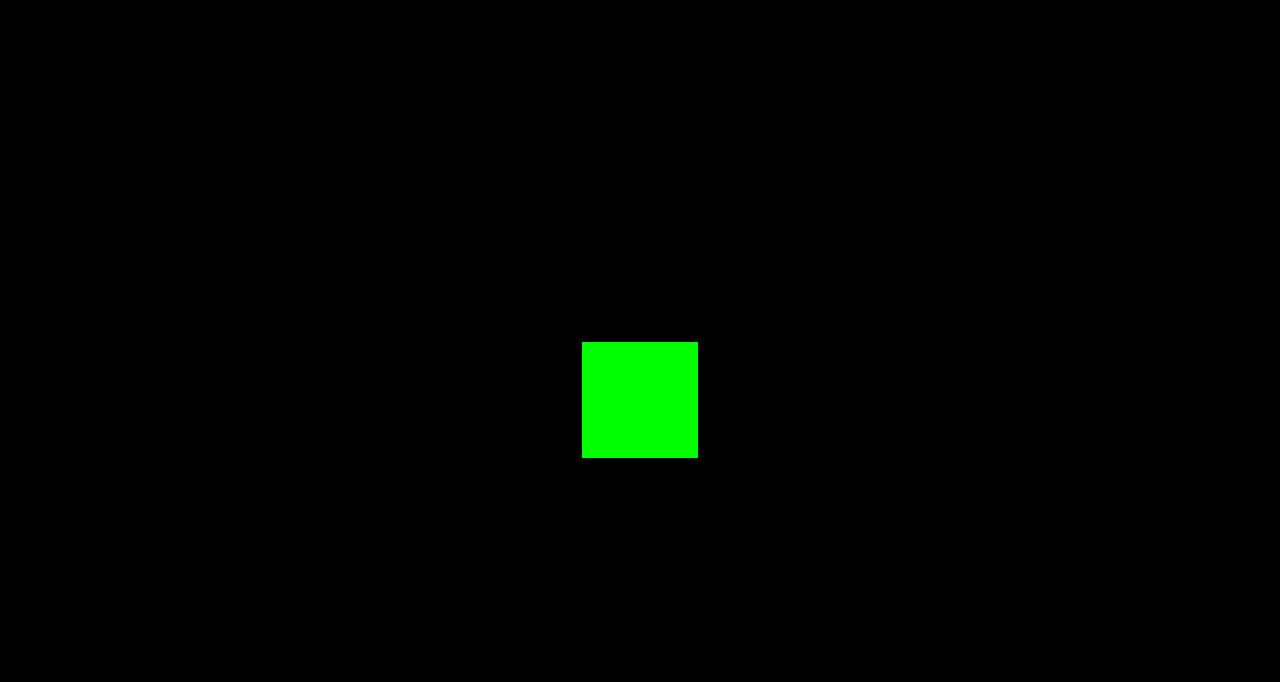
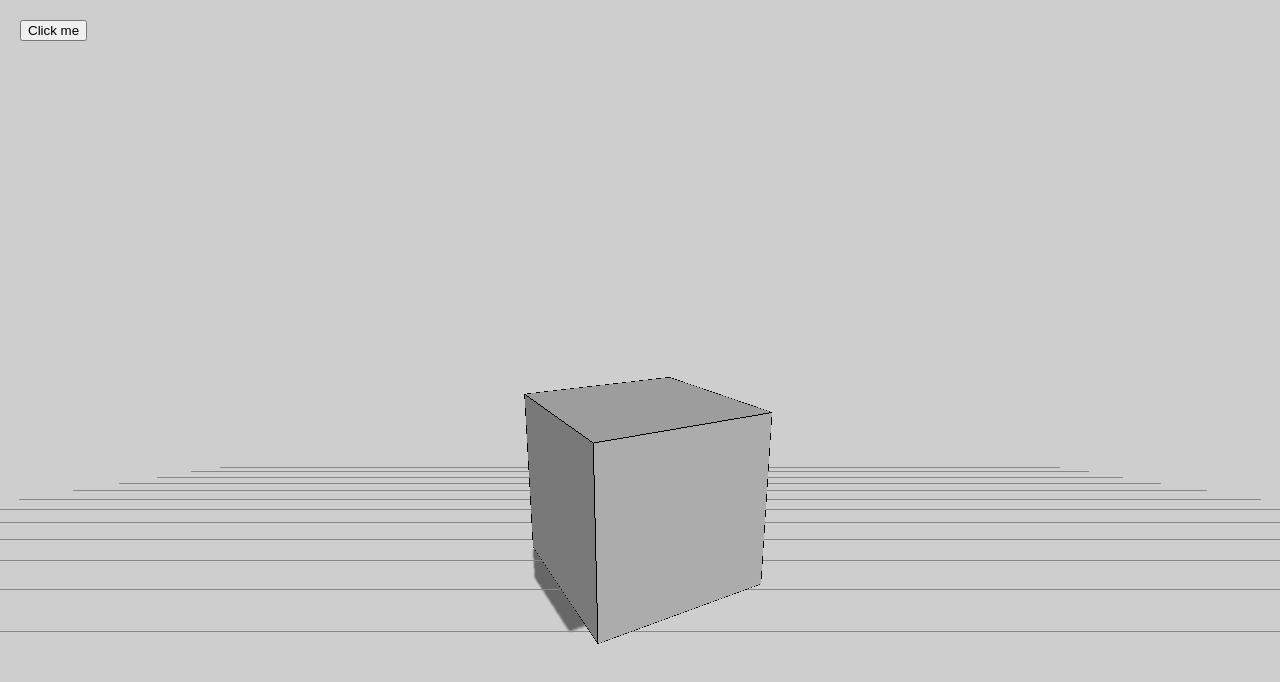
Before and after one commit to bryanpinheiro/learning-threejs, a plain HTML site: page index.html in a window 1280 px wide. Shown: the top 682 px of the page. Drawn offline with nearby package versions, Linux system fonts and the light colour scheme; animation ran at ten frames a second.

Commit message:
add textures and basic features

```diff
--- a/index.html
+++ b/index.html
@@ -5,6 +5,13 @@
     <meta name="viewport" content="width=device-width, initial-scale=1.0" />
     <title>Learning Three.js</title>
     <link rel="stylesheet" type="text/css" href="./styles.css" />
+  </head>
+
+  <body>
+
+    <button id="uiButton">Click me</button>
+    <div id="app"></div>
+
     <script async src="https://unpkg.com/es-module-shims@1.8.0/dist/es-module-shims.js"></script>
     <script type="importmap">
       {
@@ -14,8 +21,6 @@
         }
       }
     </script>
-  </head>
-  <body>
     <script type="module" src="./main.js"></script>
   </body>
 </html>
--- a/main.js
+++ b/main.js
@@ -1,28 +1,125 @@
 /*
-* Creating the scene
-*/
+ * Creating the scene
+ */
 
-import * as THREE from 'three';
+import * as THREE from "three";
+
+const WIDTH = window.innerWidth;
+const HEIGHT = 800;
 
 const scene = new THREE.Scene();
-const camera = new THREE.PerspectiveCamera( 75, window.innerWidth / window.innerHeight, 0.1, 1000 );
+// Set background color to light gray
+// scene.background = new THREE.Color(0xe0e0e0);
+
+// Load image as texture for the background
+const backgroundTextureLoader = new THREE.TextureLoader();
+const backgroundTexture = backgroundTextureLoader.load("./textures/background.jpg");
+scene.background = backgroundTexture;
+
+const camera = new THREE.PerspectiveCamera(75, WIDTH / HEIGHT, 0.1, 1000);
+camera.position.z = 3;
+camera.position.y = 2;
 
 const renderer = new THREE.WebGLRenderer();
-renderer.setSize( window.innerWidth, window.innerHeight );
-document.body.appendChild(renderer.domElement);
+renderer.setSize(WIDTH, HEIGHT);
+const appElement = document.getElementById("app");
+appElement.appendChild(renderer.domElement);
 
-// Object
-const geometry = new THREE.BoxGeometry( 1, 1, 1 );
-const material = new THREE.MeshBasicMaterial( { color: 0x00ff00 } );
-const cube = new THREE.Mesh( geometry, material );
-scene.add( cube );
+// Object (Cube)
+const cubeGeometry = new THREE.BoxGeometry(1, 1, 1);
 
-camera.position.z = 5;
+// Create a basic material with color and disable transparency
+// const material = new THREE.MeshStandardMaterial({ color: 0x8C52FF, transparent: false });
+
+// Load image as texture for the cube
+const cubeTextureLoader = new THREE.TextureLoader();
+const cubeTexture = cubeTextureLoader.load("./textures/cube.jpg");
+const cubeMaterial = new THREE.MeshStandardMaterial({ map: cubeTexture });
+
+const cube = new THREE.Mesh(cubeGeometry, cubeMaterial);
+cube.position.set(0, 1.5, 0);
+cube.castShadow = true; // Enable shadow casting
+scene.add(cube);
+
+// Create line segments for each edge of the cube
+const edgesGeometry = new THREE.EdgesGeometry(cubeGeometry);
+const lineMaterial = new THREE.LineBasicMaterial({ color: 0x000000 });
+const edges = new THREE.LineSegments(edgesGeometry, lineMaterial);
+edges.position.set(0, 1.5, 0);
+scene.add(edges);
+
+// Light: Directional Light (like sunlight)
+const directionalLight = new THREE.DirectionalLight(0xffffff, 2);
+directionalLight.position.set(2, 4, 10); // Adjust position as needed
+directionalLight.castShadow = true; // Enable shadow casting
+directionalLight.shadow.mapSize.width = 1024;  // Shadow map width (power of 2)
+directionalLight.shadow.mapSize.height = 1024; // Shadow map height (power of 2)
+directionalLight.shadow.camera.near = 0.5;      // Near shadow plane
+directionalLight.shadow.camera.far = 15;        // Far shadow plane
+scene.add(directionalLight);
+
+// Light: Ambient Light
+const ambientLight = new THREE.AmbientLight(0xffffff); // red light
+ambientLight.intensity = 0.5;
+scene.add(ambientLight);
+
+// Create a grid helper
+const gridHelper = new THREE.GridHelper(25, 25); // Parameters: size, divisions
+gridHelper.position.set(0, 0, 0);
+scene.add(gridHelper);
+
+// Ground (for shadows to be visible)
+const groundGeometry = new THREE.PlaneGeometry(2000, 2000);
+const groundMaterial = new THREE.ShadowMaterial({ opacity: 0.5 });
+const ground = new THREE.Mesh(groundGeometry, groundMaterial);
+ground.rotation.x = - Math.PI / 2;
+ground.position.y = 0;
+ground.receiveShadow = true; // Enable shadow receiving
+scene.add(ground);
+
+renderer.shadowMap.enabled = true; // Enable shadow mapping
+renderer.shadowMap.type = THREE.PCFSoftShadowMap;
 
 // Rendering
 function animate() {
-	requestAnimationFrame( animate );
-	renderer.render( scene, camera );
+  requestAnimationFrame(animate);
+
+  // Rotate the cube for a better perspective effect
+  cube.rotation.x = 0.25;
+  cube.rotation.y = 0.5;
+
+  edges.rotation.x = cube.rotation.x;
+  edges.rotation.y = cube.rotation.y;
+
+  renderer.render(scene, camera);
 }
 
 animate();
+
+
+/*
+* UI Buttons
+*/
+
+// Get a reference to the button element
+const uiButton = document.getElementById("uiButton");
+
+// Add a click event listener to the button
+uiButton.addEventListener("click", () => {
+  // Add any actions you want to perform when the button is clicked
+  alert("Button clicked!");
+});
+
+/*
+* Events
+*/
+
+// Add event listener for mouse wheel (zoom)
+document.addEventListener("wheel", (event) => {
+  // Adjust the camera's position based on the scroll delta
+  camera.position.z += event.deltaY * 0.1; // Adjust the factor for desired zoom speed
+
+  // Limit the zoom range if needed
+  camera.position.z = Math.max(2, camera.position.z);
+  camera.position.z = Math.min(10, camera.position.z);
+});
--- a/styles.css
+++ b/styles.css
@@ -1,4 +1,20 @@
 body {
   margin: 0;
   padding: 0;
+  height: 100vh;
+  width: 100vw;
 }
+
+#app {
+  min-height: 300px;
+  max-height: 800px;
+  width: 100vw;
+  display: flex;
+  justify-content: center;
+}
+
+#uiButton {
+  position: absolute;
+  top: 20px;
+  left: 20px;
+}
```
Also changed, not shown: 2 other files.
